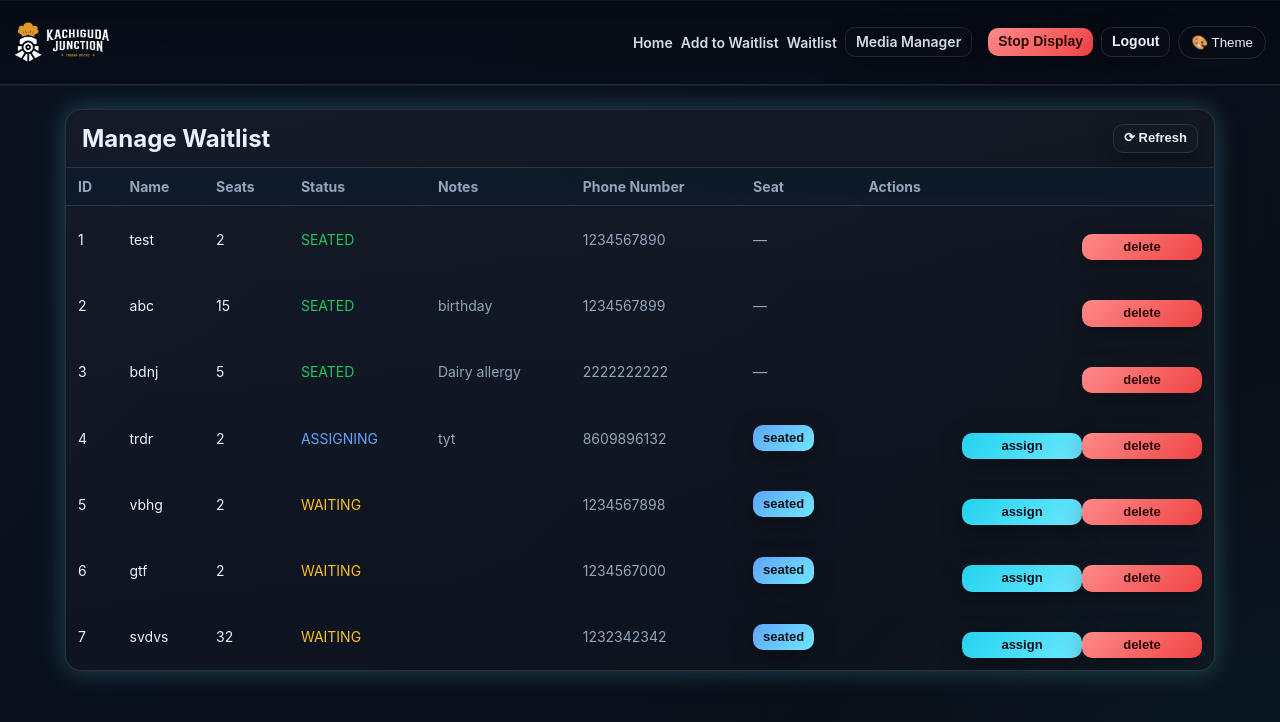
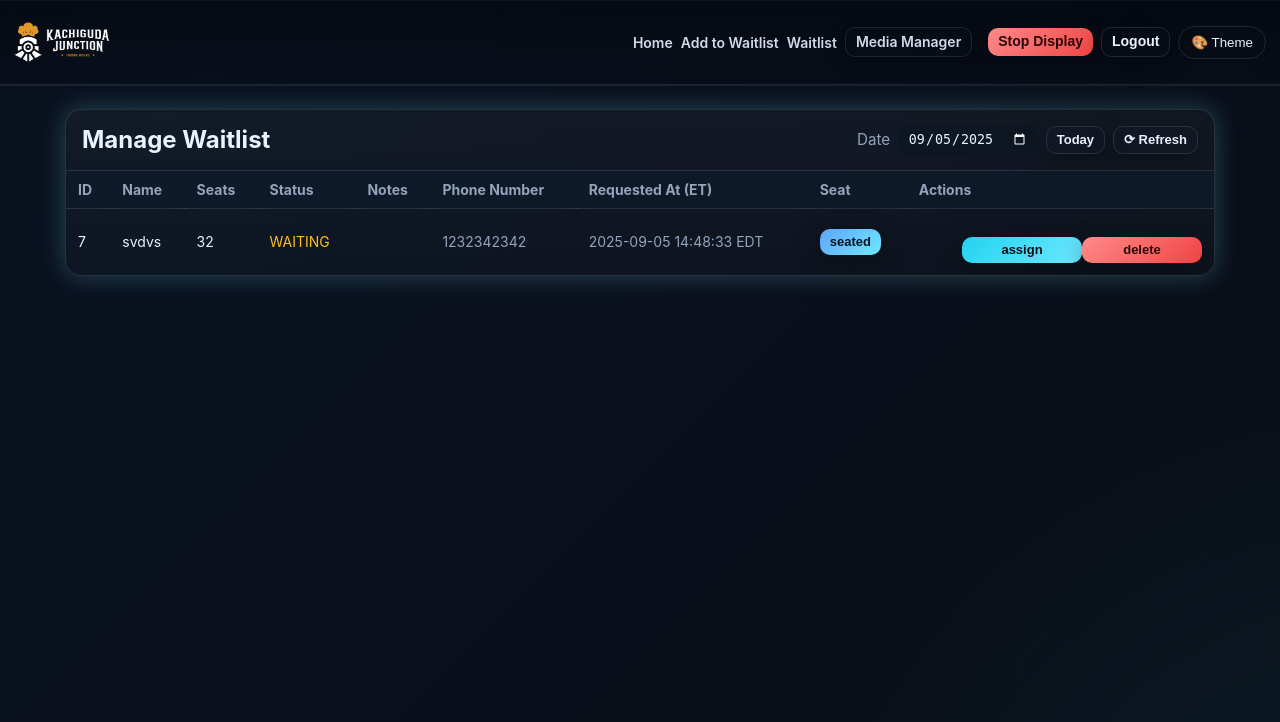
Before and after one commit to Praveenkollipara/Kachiguda, a Flask app: page /waitlist in a window 1280 px wide. Shown: the top 722 px of the page. Run offline with Flask 3, Linux system fonts and the light colour scheme; the visitor is signed in with stand-in values (Sample User, id 1); data comes from the database, SQL or seed files in the repository; both versions use the stored data as it was after the commit.

Commit message:
Updated code

```diff
--- a/app.py
+++ b/app.py
@@ -1,10 +1,11 @@
 from __future__ import annotations
 import os, sqlite3
 from contextlib import closing
-from datetime import datetime, timezone
 from functools import wraps
+from pathlib import Path
 from zoneinfo import ZoneInfo, ZoneInfoNotFoundError
-from pathlib import Path
+from datetime import datetime, timezone, timedelta
+
 from flask import (
     Flask, g, render_template, request, redirect, url_for,
     flash, jsonify, send_from_directory, session
@@ -168,6 +169,22 @@ def utc_str_to_et(ts: str) -> str:
 def jinja_est(ts: str) -> str:
     return utc_str_to_et(ts)
 
+def et_bounds_for(date_str: str | None):
+    """
+    Given YYYY-MM-DD (in Eastern), return that day's UTC [start,end) strings
+    matching the DB '%Y-%m-%d %H:%M:%S' format. Defaults to today ET.
+    """
+    if not date_str:
+        date_str = datetime.now(EASTERN).strftime('%Y-%m-%d')
+
+    d = datetime.strptime(date_str, '%Y-%m-%d')
+    start_et = datetime(d.year, d.month, d.day, 0, 0, 0, tzinfo=EASTERN)
+    end_et   = start_et + timedelta(days=1)
+
+    start_utc = start_et.astimezone(timezone.utc).strftime('%Y-%m-%d %H:%M:%S')
+    end_utc   = end_et.astimezone(timezone.utc).strftime('%Y-%m-%d %H:%M:%S')
+    return date_str, start_utc, end_utc
+
 # ---------------- Pages ----------------
 @app.get("/")
 def home():
@@ -216,12 +233,19 @@ def add_waitlist_submit():
 @app.get("/waitlist")
 @admin_required
 def waitlist_admin():
+    # ET date filter
+    date_str = request.args.get("d")
+    selected_date, start_utc, end_utc = et_bounds_for(date_str)
+
     rows = get_db().execute("""
       SELECT * FROM waitlist
       WHERE deleted_at IS NULL
+        AND datetime(requesttime) >= datetime(?)
+        AND datetime(requesttime) <  datetime(?)
       ORDER BY datetime(requesttime) ASC
-    """).fetchall()
-    return render_template("waitlist_admin.html", rows=rows)
+    """, (start_utc, end_utc)).fetchall()
+
+    return render_template("waitlist_admin.html", rows=rows, selected_date=selected_date)
 
 # --- Media Manager page (admin) ---
 @app.get("/media/manage")
@@ -241,7 +265,7 @@ def waitlist_assign(item_id: int):
         WHERE id=? AND deleted_at IS NULL
     """, (now_utc, item_id))
     db.commit()
-    return redirect(url_for("waitlist_admin"))
+    return redirect(request.referrer or url_for("waitlist_admin"))
 
 @app.post("/waitlist/<int:item_id>/seated")
 @admin_required
@@ -255,7 +279,7 @@ def waitlist_seated(item_id: int):
         WHERE id=? AND deleted_at IS NULL
     """, (now_utc, item_id))
     db.commit()
-    return redirect(url_for("waitlist_admin"))
+    return redirect(request.referrer or url_for("waitlist_admin"))
 
 @app.post("/waitlist/<int:item_id>/delete")
 @admin_required
@@ -269,7 +293,7 @@ def waitlist_delete(item_id: int):
     """, (now_utc, item_id))
     db.commit()
     flash("Entry removed.", "success")
-    return redirect(url_for("waitlist_admin"))
+    return redirect(request.referrer or url_for("waitlist_admin"))
 
 # ---- Display mode controls (Admin-only) ----
 @app.post("/display/start")
@@ -277,14 +301,14 @@ def waitlist_delete(item_id: int):
 def display_start():
     set_setting("display_mode", "waitlist")
     flash("Display started. Home now shows the waitlist.", "success")
-    return redirect(url_for("waitlist_admin"))
+    return redirect(request.referrer or url_for("waitlist_admin"))
 
 @app.post("/display/stop")
 @admin_required
 def display_stop():
     set_setting("display_mode", "open")
     flash("Display stopped. Home shows 'COME ON IN'.", "success")
-    return redirect(url_for("waitlist_admin"))
+    return redirect(request.referrer or url_for("waitlist_admin"))
 
 # ---- Admin auth ----
 @app.get("/admin/login")
--- a/static/styles.css
+++ b/static/styles.css
@@ -270,6 +270,31 @@ body { overflow: hidden; }                 /* stop whole-page scrolling */
 .table { width: 100%; border-collapse: collapse; }
 .table th, .table td { white-space: nowrap; }
 
+/* Make the calendar icon white on dark backgrounds (Chromium/WebKit) */
+
+input[type="date"]::-webkit-calendar-picker-indicator {
+  cursor: pointer;
+  color: white;
+}
+
+input[type="date"]::-webkit-calendar-picker-indicator:hover {
+  opacity: 1;
+}
+
+/* Ensure the date text stays readable on dark themes */
+input[type="date"]::-webkit-datetime-edit,
+input[type="date"] {
+  color: var(--text);
+}
+
+/* Ask browsers to prefer dark UI where supported */
+input[type="date"] {
+  color-scheme: dark;
+}
+
+
+
+
 /* --- Tablet (<= 1024px): stack columns --- */
 @media (max-width: 1024px) {
   .two-col { grid-template-columns: 1fr; }
--- a/templates/waitlist_admin.html
+++ b/templates/waitlist_admin.html
@@ -2,13 +2,24 @@
 {% block content %}
 <div class="center">
   <section class="card">
-    <header class="card-hd" style="display:flex;justify-content:space-between;align-items:center;">
+    <header class="card-hd" style="display:flex;justify-content:space-between;align-items:center;gap:10px;flex-wrap:wrap;">
       <h2>Manage Waitlist</h2>
-      <form method="get" action="{{ url_for('waitlist_admin') }}">
-      <button class="btn ghost small">⟳ Refresh</button>
-      </form>
+
+      <div style="display:flex;gap:8px;align-items:center;flex-wrap:wrap;">
+        <!-- Date (ET) filter -->
+        <form method="get" action="{{ url_for('waitlist_admin') }}" id="dateFilter" style="display:flex;gap:8px;align-items:center;">
+          <label for="d" class="muted" style="font-size:.95rem;"> Date </label>
+          <input type="date" id="d" name="d" value="{{ selected_date }}" class="input"
+                 style="padding:.45rem .6rem;border-radius:10px;background:var(--panel);color:var(--text);border:1px solid var(--panel-2);" />
+
+          <button type="button" class="btn ghost small" id="todayBtn">Today</button>
+        </form>
+
+        <form method="get" action="{{ url_for('waitlist_admin', d=selected_date) }}">
+          <button class="btn ghost small" title="Refresh">⟳ Refresh</button>
+        </form>
+      </div>
     </header>
-
 
     <div class="table-wrap">
       <table class="table">
@@ -20,6 +31,7 @@
             <th>Status</th>
             <th>Notes</th>
             <th>Phone Number</th>
+            <th>Requested At (ET)</th>
             <th>Seat</th>
             <th class="actions-col">Actions</th>
           </tr>
@@ -33,6 +45,7 @@
             <td class="status {{ r.status|lower }}">{{ r.status }}</td>
             <td class="muted">{{ r.notes or '' }}</td>
             <td class="muted">{{ r.phone }}</td>
+            <td class="muted">{{ r.requesttime|est }}</td>
 
             <td>
               {% if r.status != 'SEATED' %}
@@ -61,4 +74,28 @@
     </div>
   </section>
 </div>
+
+<script>
+  (function(){
+    // Auto-submit when date changes
+    const d = document.getElementById('d');
+    const form = document.getElementById('dateFilter');
+    const todayBtn = document.getElementById('todayBtn');
+
+    if(d && form){
+      d.addEventListener('change', ()=> form.requestSubmit());
+    }
+
+    if(todayBtn && d && form){
+      todayBtn.addEventListener('click', ()=>{
+        const now = new Date();
+        const yyyy = now.getFullYear();
+        const mm = String(now.getMonth()+1).padStart(2,'0');
+        const dd = String(now.getDate()).padStart(2,'0');
+        d.value = `${yyyy}-${mm}-${dd}`;
+        form.requestSubmit();
+      });
+    }
+  })();
+</script>
 {% endblock %}
```
Also changed, not shown: app.db.
